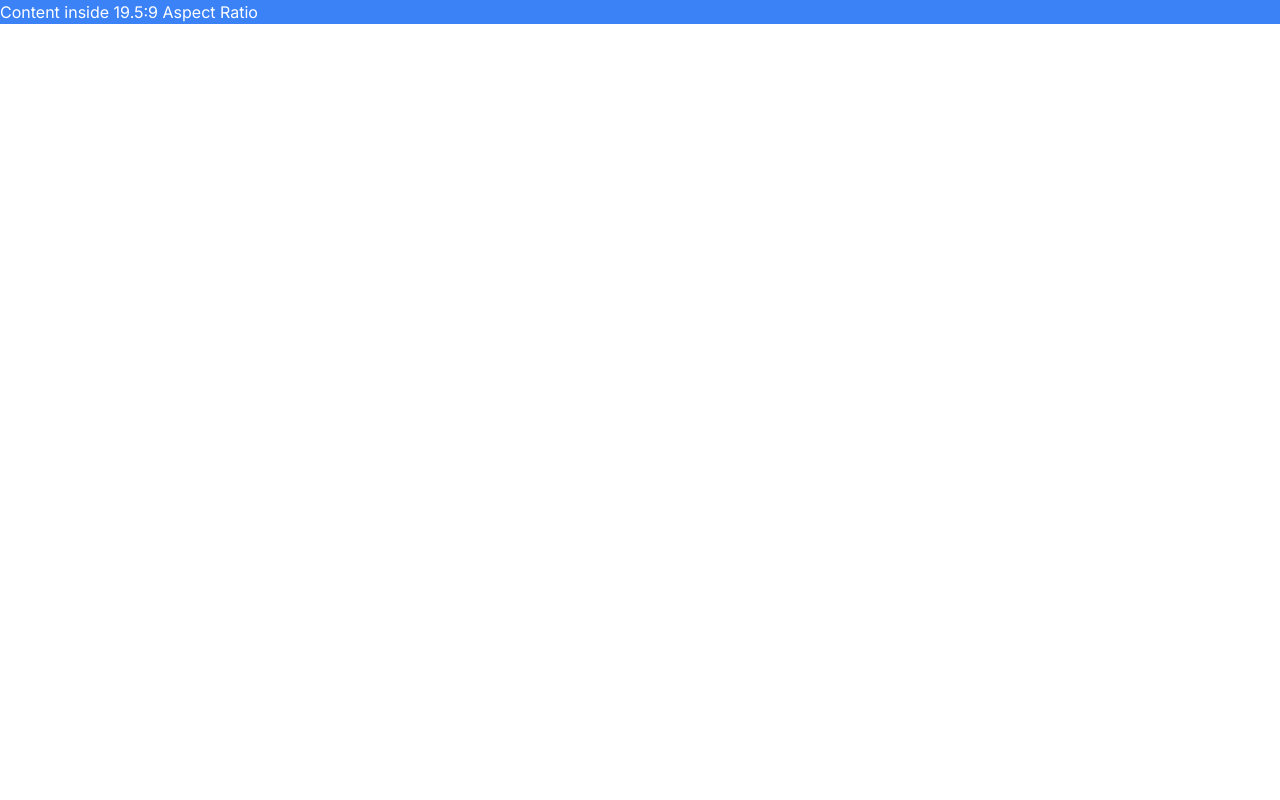
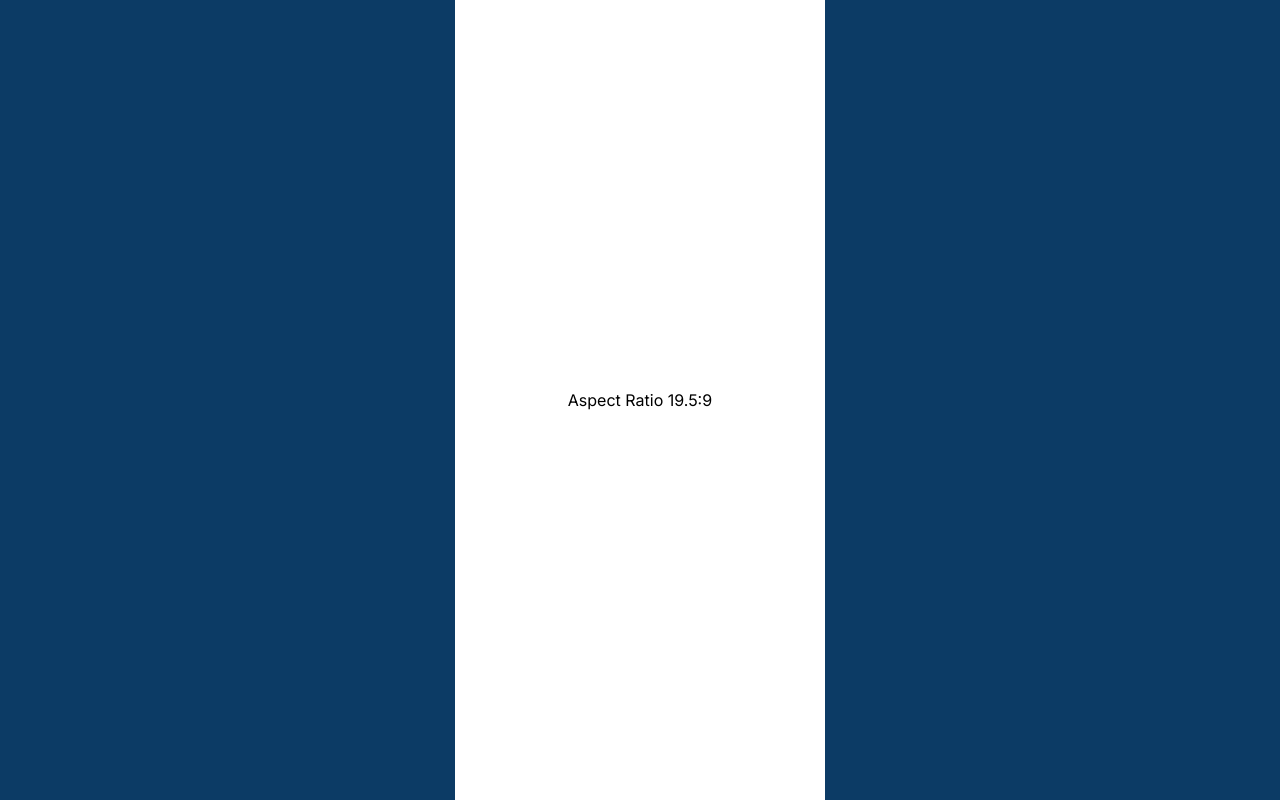
Before and after one commit to mwcui/portfolio, a Next.js app: page / in a window 1280 px wide. Built offline with nearby package versions, Linux system fonts and the light colour scheme.

Commit message:
updating the components

```diff
--- a/src/app/Components/aspectratio.js
+++ b/src/app/Components/aspectratio.js
@@ -4,17 +4,23 @@
 
 
 // Explanation:
-// relative w-full: The div is set to be relative with a width of 100% of its parent element.
-// style={{ paddingTop: '46.15%' }}: This padding-top ensures the aspect ratio is maintained. It's calculated as (9 / 19.5) * 100 = 46.15%.
-// absolute inset-0: This ensures the child content (children) fills the container completely.
+// h-screen flex items-center justify-center: The outer container takes up the full height of the viewport (h-screen) and centers the content.
+// Aspect Ratio Box (style={{ width: 'calc(100vh * (9 / 19.5))', height: '100vh' }}):
+// The height is set to 100vh to take the full height of the viewport.
+// The width is calculated using calc(100vh * (9 / 19.5)) to maintain the 19.5:9 aspect ratio based on the viewport height.
 
 
-export default function AspectRatio({ children }) {
-    return (
-      <div className="relative w-full" style={{ paddingTop: '46.15%' }}>
-        <div className="absolute inset-0">
+
+const AspectRatio = ({ children }) => {
+  return (
+
+      <div className="relative bg-white" style={{ width: 'calc(100vh * (9 / 19.5))', height: '100vh' }}>
+        <div className="absolute inset-0 flex items-center justify-center">
           {children}
         </div>
       </div>
-    );
-  }
+
+  );
+};
+
+export default AspectRatio;
--- /dev/null
+++ b/src/app/Components/background.js
@@ -0,0 +1,11 @@
+// this is the the background for the app
+// the theme is the grid pattern w/ the light up mouse animation
+
+
+const background = () => {
+  return (
+    <div>background</div>
+  )
+}
+
+export default background
--- a/src/app/page.js
+++ b/src/app/page.js
@@ -1,11 +1,26 @@
+// import AspectRatio from "./Components/aspectratio";
+
+// export default function TestPage() {
+//   return (
+//     <div className="bg-[#0C3B65] h-screen flex items-center justify-center">
+//     <AspectRatio>
+//       <h1 className="text-black">Aspect Ratio 19.5:9</h1>
+//     </AspectRatio>
+//     </div>
+//   );
+// }
+
+
 import AspectRatio from "./Components/aspectratio";
 
-export default function Home() {
+const Home = () => {
   return (
-    <AspectRatio>
-      <div className="bg-blue-500">
-        <h1 className="text-white">Content inside 19.5:9 Aspect Ratio</h1>
-      </div>
-    </AspectRatio>
+    <div className="bg-[#0C3B65] h-screen flex items-center justify-center">
+      <AspectRatio>
+        <h1 className="text-black">Aspect Ratio 19.5:9</h1>
+      </AspectRatio>
+    </div>
   );
-}
+};
+
+export default Home;
```
